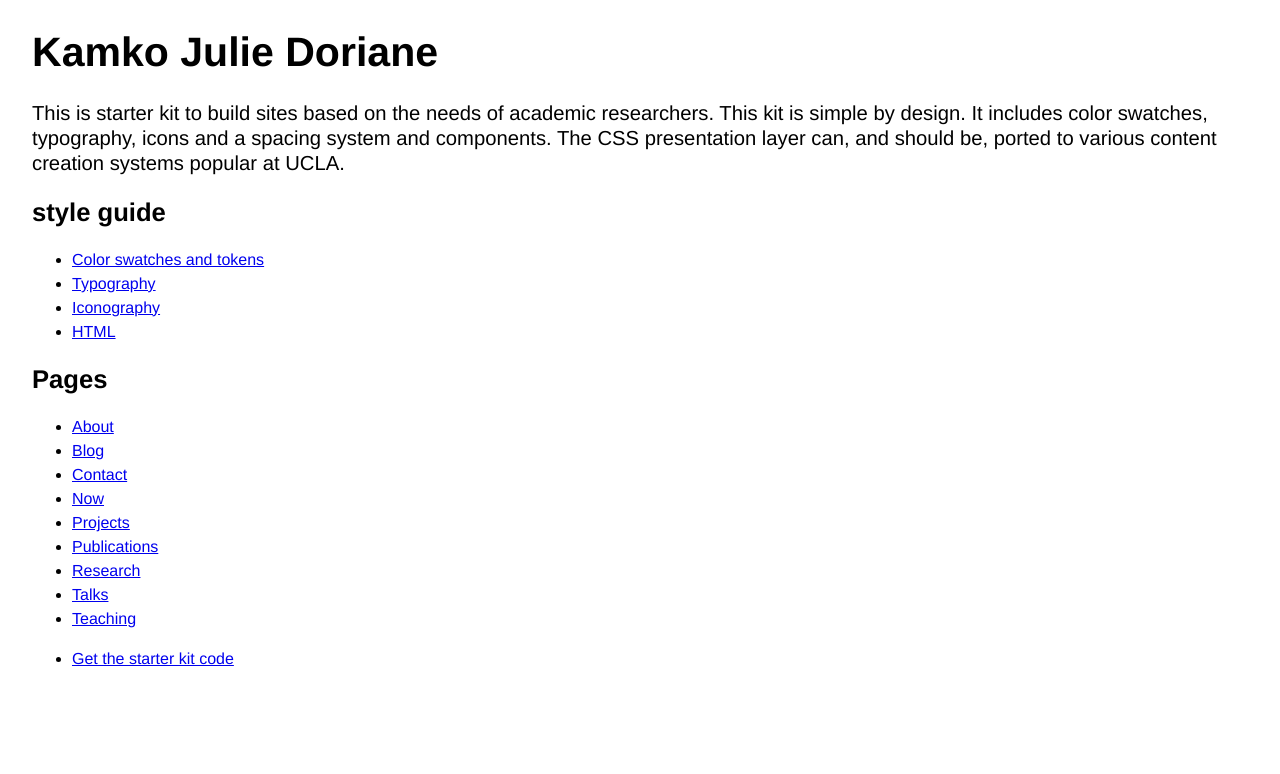
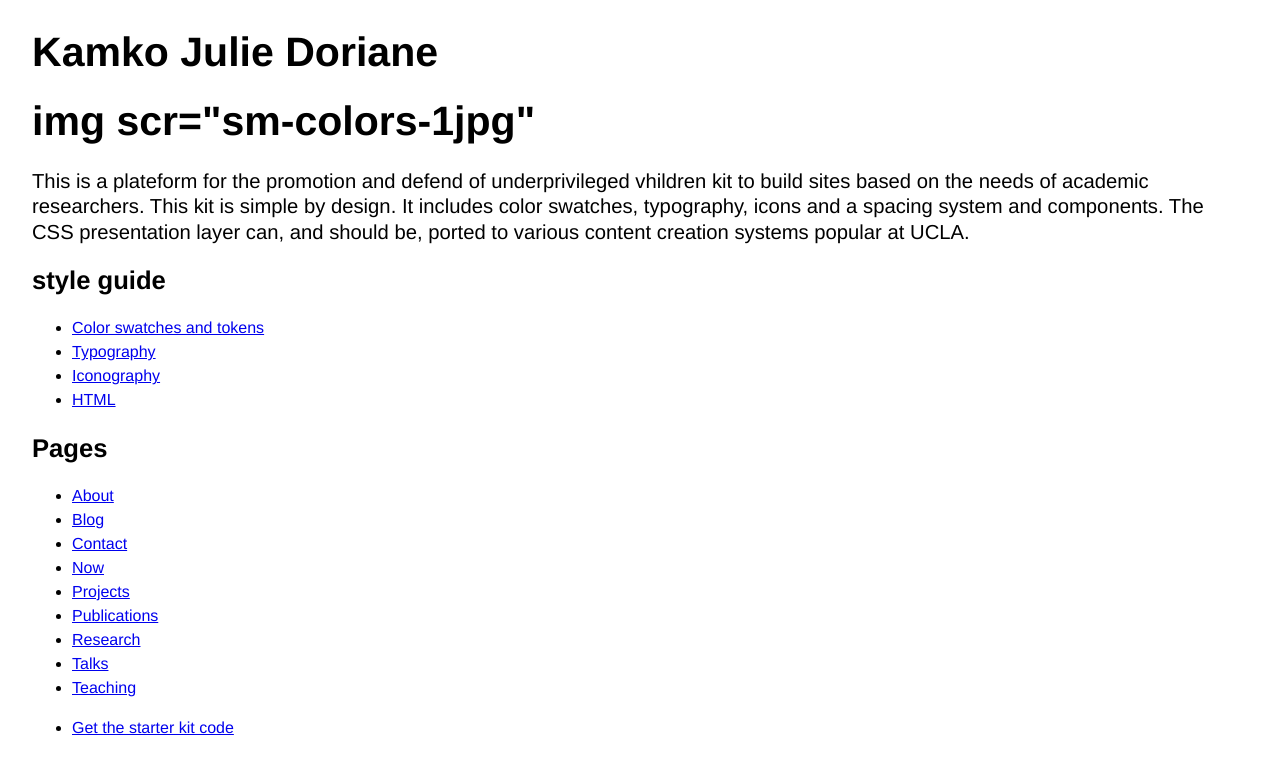
Before and after one commit to kamkodoriane/kamkodoriane.github.io, a website: page index.html in a window 1280 px wide. Drawn offline with Linux system fonts and the light colour scheme.

Commit message:
Update index.html

```diff
--- a/index.html
+++ b/index.html
@@ -12,7 +12,8 @@
   <body>
     <header>
       <h1>Kamko Julie Doriane</h1>
-      <p class="standfirst">This is starter kit to build sites based on the needs of academic researchers. This kit is simple by design. It includes color swatches, typography, icons and a spacing system and components. The CSS presentation layer can, and should be, ported to various content creation systems popular at UCLA.</p>
+      <h1>img scr="sm-colors-1jpg"</h1>
+      <p class="standfirst">This is a plateform for the promotion and defend of underprivileged vhildren kit to build sites based on the needs of academic researchers. This kit is simple by design. It includes color swatches, typography, icons and a spacing system and components. The CSS presentation layer can, and should be, ported to various content creation systems popular at UCLA.</p>
 
     </header>
     <main>
```
